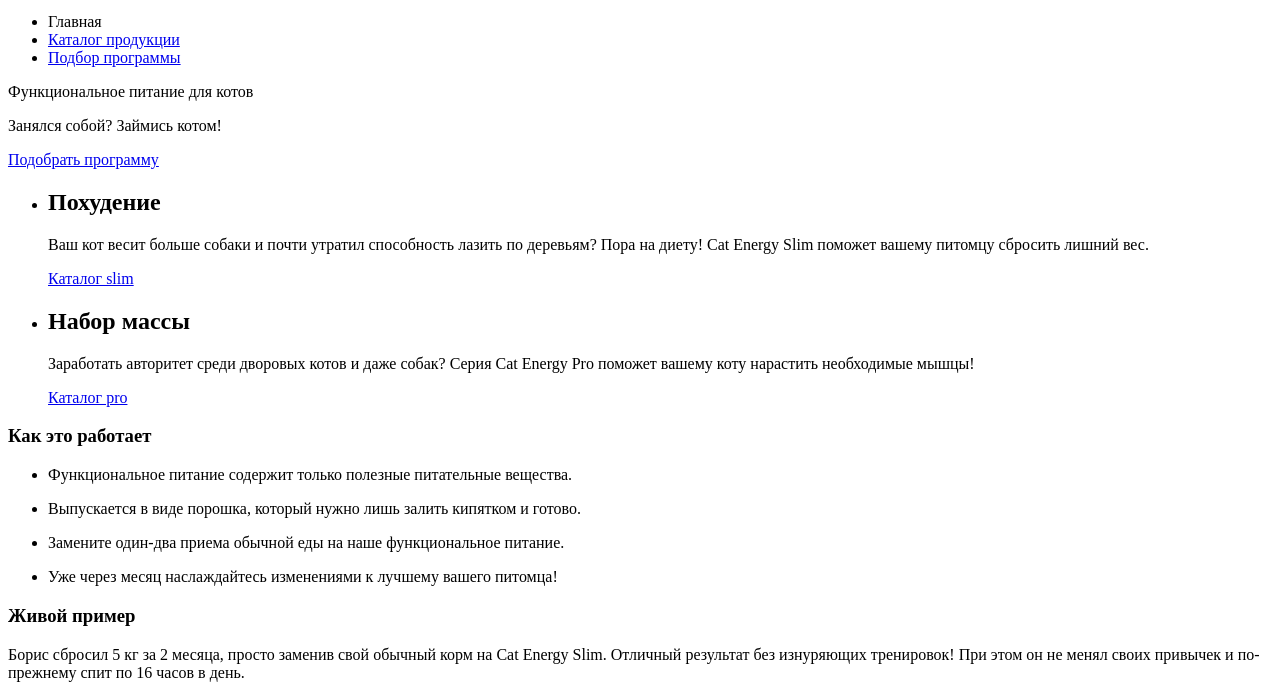
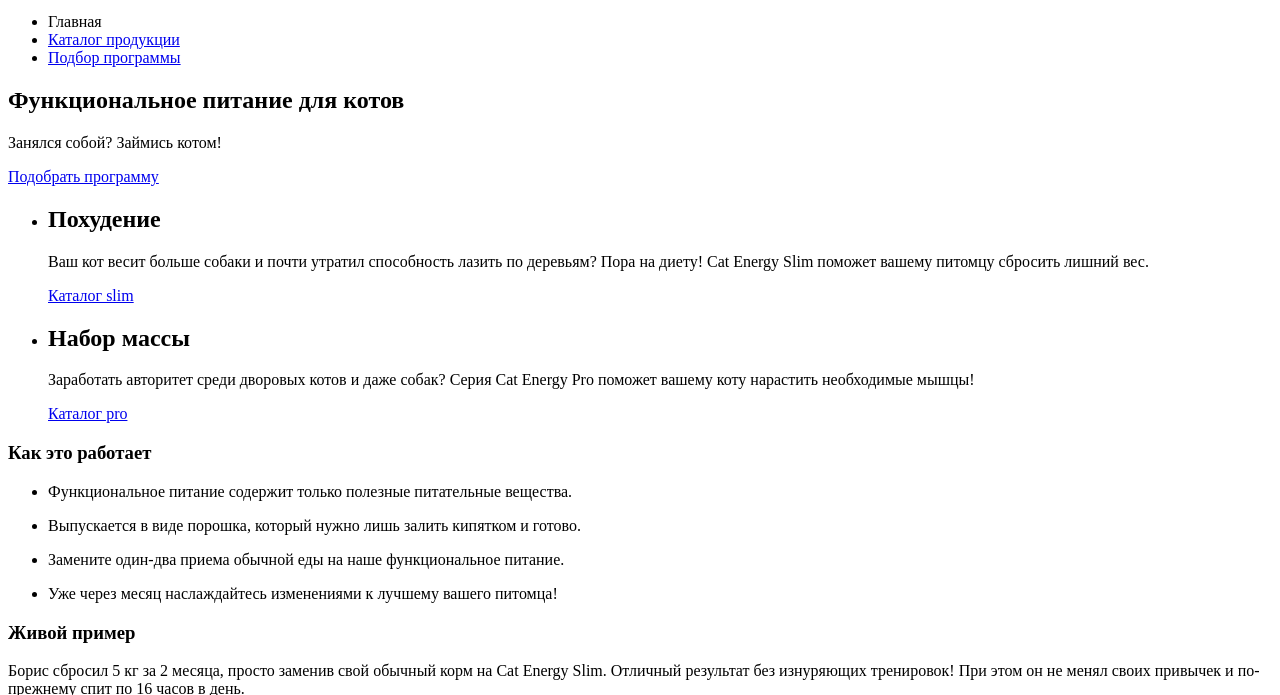
Before and after one commit to EkaterinaGrishel/1398691-cat-energy-24, a website: page source/index.html in a window 1280 px wide. Shown: the part 54-749 px from the top of the page. Drawn offline with Linux system fonts and the light colour scheme.

Commit message:
Исправления в разметке

```diff
--- a/source/index.html
+++ b/source/index.html
@@ -30,10 +30,9 @@
     </header>
     <main class="page-main">
         <section class="nutrition">
-            <div class="nutrition__wrapper" <h1 class="nutrition__title">Функциональное питание для котов</h1>
-                <p class="nutrition__text">Занялся собой? Займись котом!</p>
-                <a class="nutrition__button" href="#">Подобрать программу</a>
-            </div>
+            <h1 class="nutrition__title">Функциональное питание для котов</h1>
+            <p class="nutrition__text">Занялся собой? Займись котом!</p>
+            <a class="nutrition__button" href="#">Подобрать программу</a>
         </section>
         <section class="programs">
             <div class="programs__wrapper">
```
